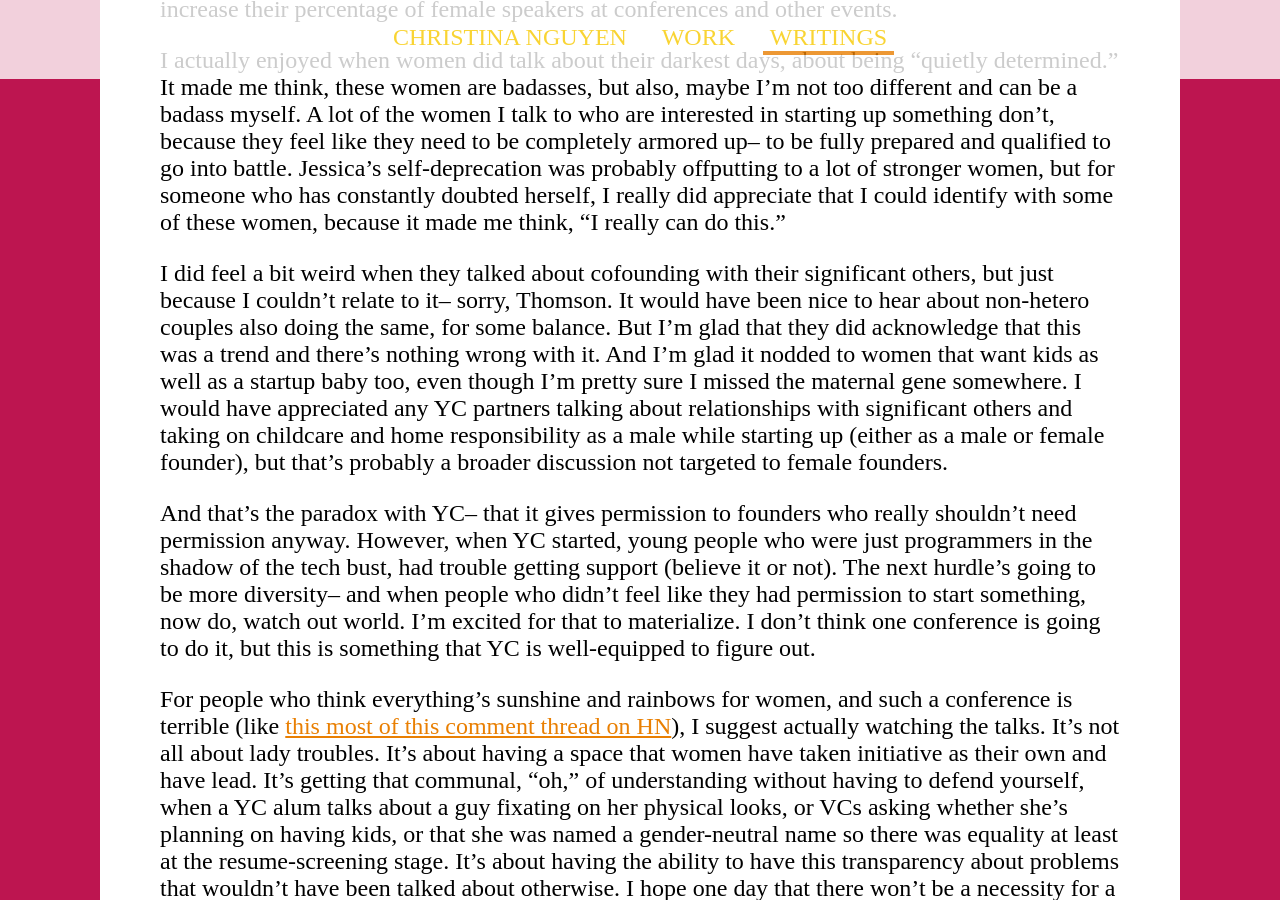
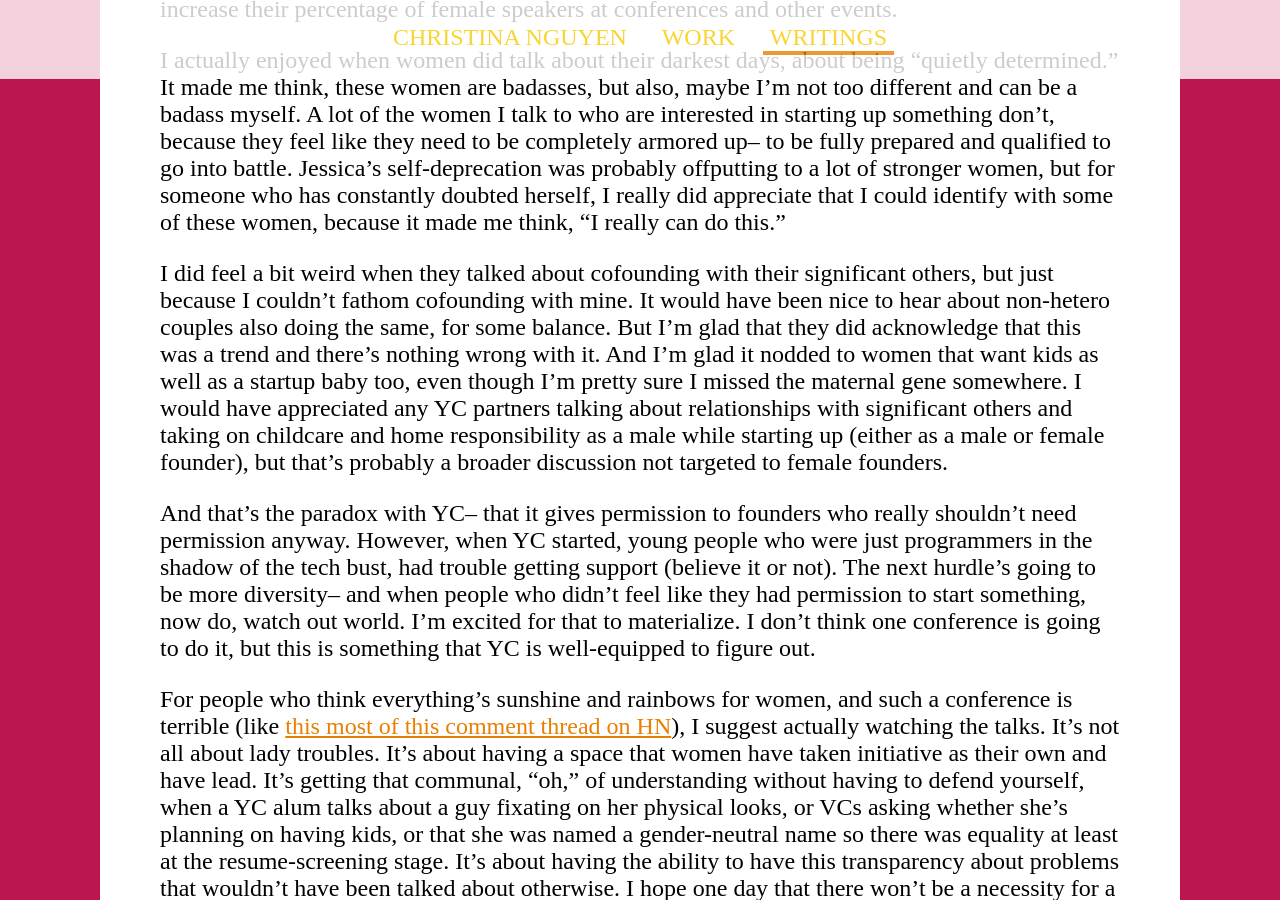
Before and after one commit to chrnguyen/chrnguyen.github.io, a Jekyll site: the page built from writings/_posts/2014-03-04-commentary-on-female-founders-conference.md, in a window 1280 px wide and 900 px high, scrolled down 1174 px. Built offline with Jekyll 4.4.1, drawn with Linux system fonts in a browser that asks for light colours; Markdown is read by kramdown in place of the engine named in the settings; comment, search, counter and statistics services are not loaded.

Commit message:
edit for female founders conference

```diff
--- a/writings/_posts/2014-03-04-commentary-on-female-founders-conference.md
+++ b/writings/_posts/2014-03-04-commentary-on-female-founders-conference.md
@@ -17,7 +17,7 @@ One of the substantial questions she had was, why weren't there more women at St
 
 I actually enjoyed when women did talk about their darkest days, about being "quietly determined." It made me think, these women are badasses, but also, maybe I'm not too different and can be a badass myself. A lot of the women I talk to who are interested in starting up something don't, because they feel like they need to be completely armored up-- to be fully prepared and qualified to go into battle. Jessica's self-deprecation was probably offputting to a lot of stronger women, but for someone who has constantly doubted herself, I really did appreciate that I could identify with some of these women, because it made me think, "I really can do this."
 
-I did feel a bit weird when they talked about cofounding with their significant others, but just because I couldn't relate to it-- sorry, Thomson. It would have been nice to hear about non-hetero couples also doing the same, for some balance. But I'm glad that they did acknowledge that this was a trend and there's nothing wrong with it. And I'm glad it nodded to women that want kids as well as a startup baby too, even though I'm pretty sure I missed the maternal gene somewhere. I would have appreciated any YC partners talking about relationships with significant others and taking on childcare and home responsibility as a male while starting up (either as a male or female founder), but that's probably a broader discussion not targeted to female founders.
+I did feel a bit weird when they talked about cofounding with their significant others, but just because I couldn't fathom cofounding with mine. It would have been nice to hear about non-hetero couples also doing the same, for some balance. But I'm glad that they did acknowledge that this was a trend and there's nothing wrong with it. And I'm glad it nodded to women that want kids as well as a startup baby too, even though I'm pretty sure I missed the maternal gene somewhere. I would have appreciated any YC partners talking about relationships with significant others and taking on childcare and home responsibility as a male while starting up (either as a male or female founder), but that's probably a broader discussion not targeted to female founders.
 
 And that's the paradox with YC-- that it gives permission to founders who really shouldn't need permission anyway. However, when YC started, young people who were just programmers in the shadow of the tech bust, had trouble getting support (believe it or not). The next hurdle's going to be more diversity-- and when people who didn't feel like they had permission to start something, now do, watch out world. I'm excited for that to materialize. I don't think one conference is going to do it, but this is something that YC is well-equipped to figure out.
 
```
